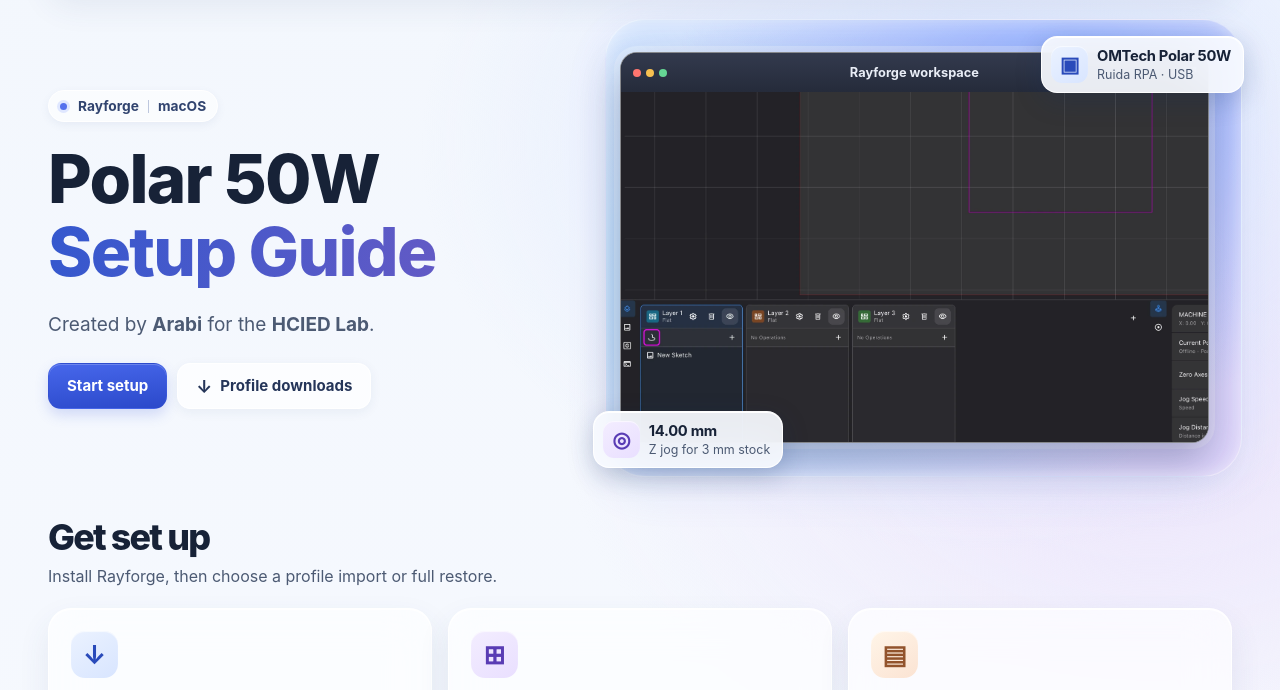
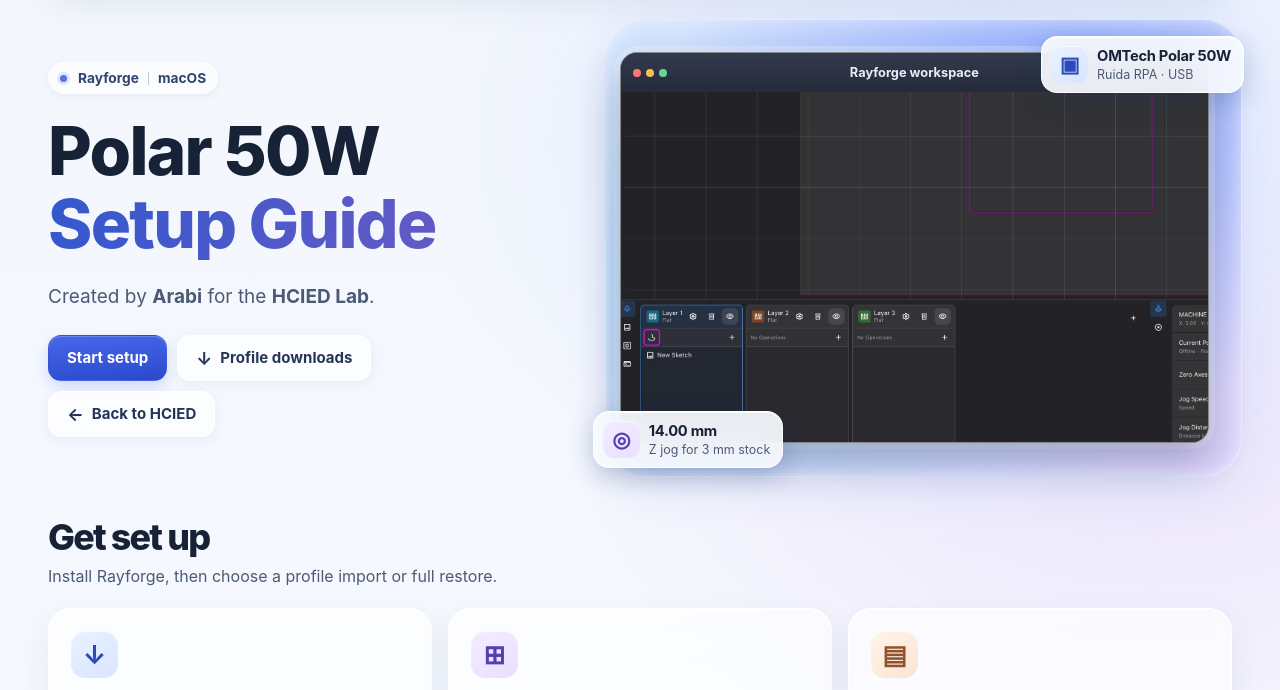
Before and after one commit to nahyunkwon/hcied-website, a plain HTML site: page laser/index.html in a window 1280 px wide. Shown: the part 91-781 px from the top of the page. Drawn offline with Linux system fonts and the light colour scheme.

Commit message:
Link laser guide back to HCIED homepage

```diff
--- a/laser/index.html
+++ b/laser/index.html
@@ -29,6 +29,7 @@
         <div class="actions">
           <a class="button primary" href="#setup">Start setup</a>
           <button class="button secondary glass" type="button" data-dialog="downloads"><span aria-hidden="true">↓</span> Profile downloads</button>
+          <a class="button secondary glass" href="../"><span aria-hidden="true">←</span> Back to HCIED</a>
         </div>
       </div>
       <div class="hero-visual">
```
